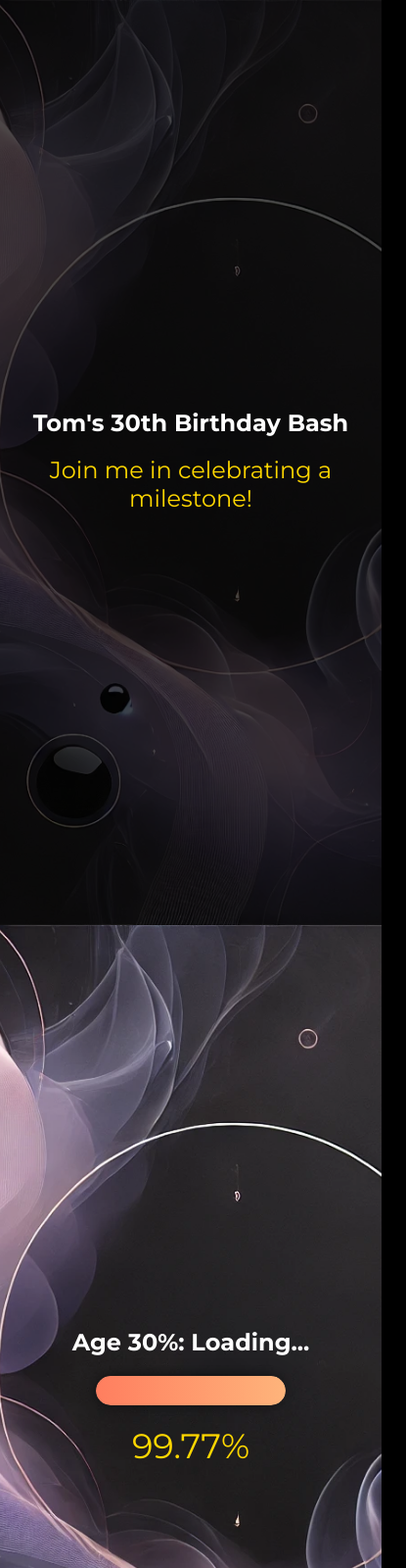
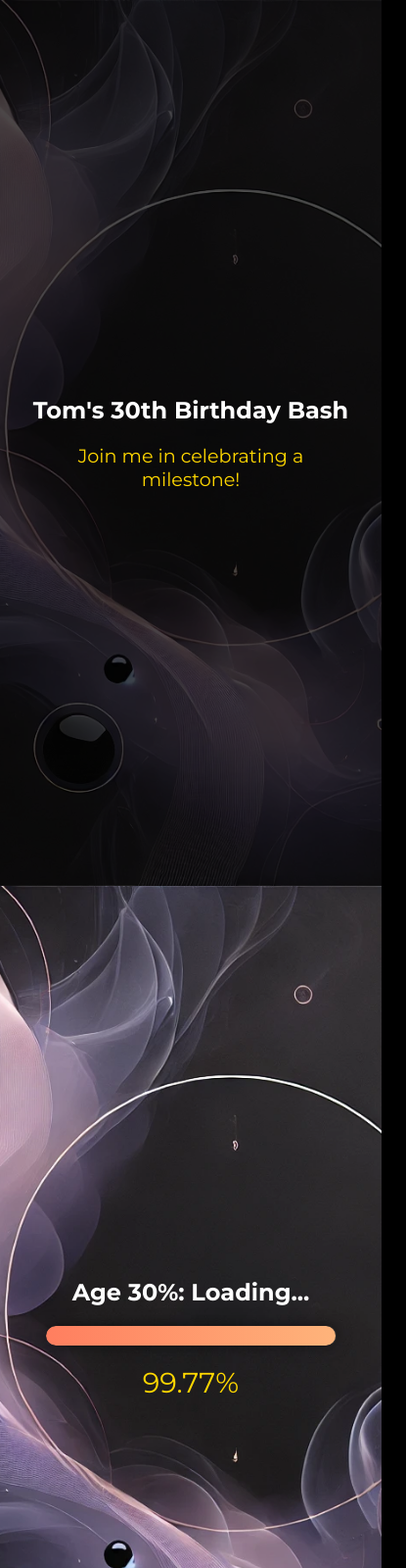
Before and after one commit to gh0st-tj/30-invite, a plain HTML site: page index.html in a window 390 px wide. Shown: the top 1600 px of the page at 98% size, 415 px wide, since content can reach past the window. Drawn offline with Linux system fonts and the light colour scheme; a script that the page names is missing.

Commit message:
Update styles.css1

```diff
--- a/styles.css
+++ b/styles.css
@@ -10,7 +10,6 @@ body {
     scroll-snap-type: y mandatory;
     scroll-behavior: smooth;
     height: 100vh;
-    overflow-y: auto;
 }
 
 .section {
@@ -23,12 +22,33 @@ body {
     background: url('background.png') center/cover no-repeat;
     position: relative;
     scroll-snap-align: start;
-    scroll-snap-stop: always;
+    z-index: 1; /* Ensure section content is above the fireworks */
+}
+
+.container {
+    width: 100%;
+    max-width: 1200px;
+    margin: 0 auto;
+    padding: 0 20px;
+    box-sizing: border-box;
+    text-align: center;
 }
 
 #hero {
     background: url('background.png') center/cover no-repeat, rgba(0, 0, 0, 0.7);
     background-blend-mode: overlay;
+    position: relative;
+    z-index: 1; /* Ensure hero content is above the fireworks */
+}
+
+#fireworks {
+    position: absolute;
+    top: 0;
+    left: 0;
+    width: 100%;
+    height: 100%;
+    pointer-events: none;
+    z-index: 0; /* Place the fireworks behind the content */
 }
 
 .subtitle {
@@ -114,7 +134,6 @@ body {
     top: 50%;
     left: 50%;
     transform: translate(-50%, -50%);
-    cursor: pointer;
 }
 
 footer {
@@ -128,12 +147,36 @@ footer p {
     margin: 0;
 }
 
-#fireworks {
-    position: fixed;
-    top: 0;
-    left: 0;
-    width: 100%;
-    height: 100%;
-    pointer-events: none;
-    z-index: 9999;
+/* Mobile Responsive Design */
+@media (max-width: 768px) {
+    .subtitle {
+        font-size: 1.2em;
+    }
+
+    .large-text {
+        font-size: 1.8em;
+    }
+
+    .btn {
+        padding: 10px 20px;
+        font-size: 1em;
+    }
+
+    .images img {
+        width: 150px;
+    }
+
+    .progress-bar {
+        width: 90%;
+        height: 20px;
+    }
+
+    .section {
+        padding: 30px 10px;
+    }
+
+    #not-attending {
+        top: 45%;
+        left: 45%;
+    }
 }
```
